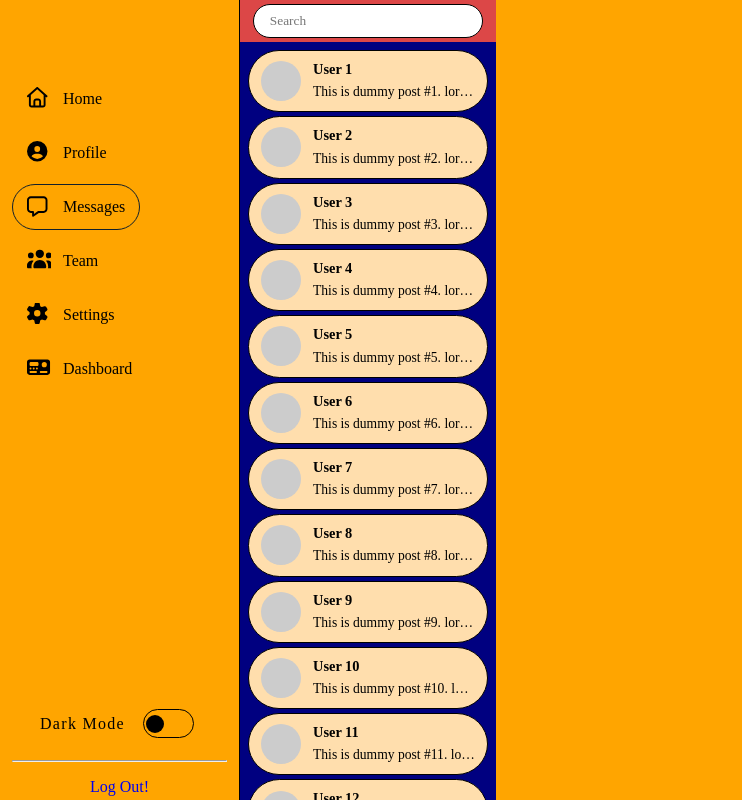
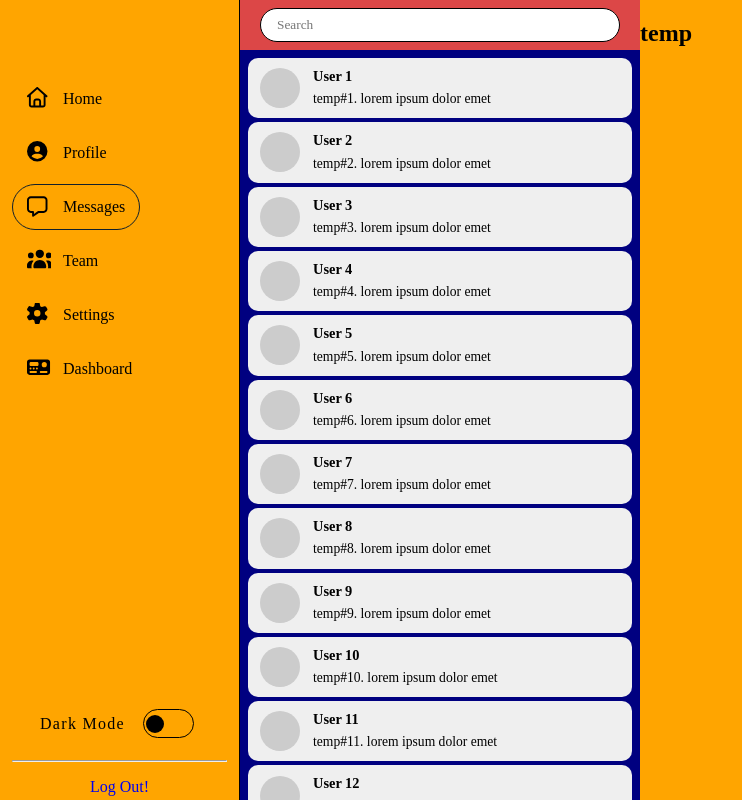
Before and after one commit to Stdnt-Poof/pkk, a React (Vite) app: page /Messages in a window 1280 px wide. Shown: the whole page, without its empty margins (0-742 px from the left). Built offline with nearby package versions, Linux system fonts and the light colour scheme.

Commit message:
Mainly Messages changes

```diff
--- a/src/App.css
+++ b/src/App.css
@@ -175,7 +175,7 @@
   grid-template-columns: repeat(2, minmax(0, 1fr));
 }
 .messages-page-layout {
-  grid-template-columns: clamp(12rem, 20vw, 16rem) minmax(0, 1fr);
+  grid-template-columns: clamp(25rem, 20vw, 32rem) minmax(0, 1fr);
 }
 /* Left sidebar */
 .left-sidebar {
@@ -506,7 +506,7 @@
   justify-content: center;
 }
 .Search-bar {
-  margin: 4px;
+  margin: 8px;
   width: 90%;
   padding: 8px 16px;
   border: 1px solid black;
@@ -525,17 +525,20 @@
   display: flex;
   flex-direction: row;
   align-items: center;
-  gap: 12px;
+  gap: 13px;
   width: 100%;
   padding: 10px 12px;
   border: 0;
-  border-radius: 40px;
-  background-color: navajowhite;
-  border: 1px solid black;
+  border-radius: 10px;
   font: inherit;
   color: inherit;
   text-align: left;
   cursor: pointer;
+}
+.dm-item.is-active {
+  border: 0;
+  background-color: navajowhite;
+  border: 1px solid black;
 }
 .dm-avatar {
   width: 40px;
@@ -544,7 +547,7 @@
   background-color: #ccc;
   flex-shrink: 0;
 }
-.dm-meta {
+.dm-info {
   display: flex;
   flex-direction: column;
   gap: 4px;
@@ -563,6 +566,28 @@
   overflow: hidden;
   text-overflow: ellipsis;
 }
+.dm-header {
+  width: 100%;
+  background-color: coral;
+  height: 64px;
+  padding: 10px 0px;
+  align-content: center;
+}
+.dm-header > .dm-info {
+  display: flex;
+  margin-left: 14px;
+  align-items: center;
+  font-size: 1.24rem;
+  flex-direction: row;
+}
+.dm-header-avatar {
+  width: 50px;
+  height: 50px;
+  background-color: #ccc;
+  border-radius: 50%;
+  flex-shrink: 0;
+  margin-right: 8px;
+}
 .messages {
   background-color: orange;
 }
--- a/src/pages/messagespage.jsx
+++ b/src/pages/messagespage.jsx
@@ -1,22 +1,31 @@
 
-const dummy_dm = Array.from({ length: 30 }, (_, i) => ({
+import { useState } from 'react'
+
+const DUMMY_DM = Array.from({ length: 30 }, (_, i) => ({
   id: i + 1,
   author: `User ${i + 1}`,
-  text: `This is dummy post #${i + 1}. lorem ipsum dolor    `,
+  text: `temp#${i + 1}. lorem ipsum dolor emet `,
 }))
 
 function Messagespage() {
+  const [activeDm, setActiveDm] = useState(null)
+
   return (
     <div className="page-layout messages-page-layout">
       <main className="chats">
         <div className="search-container">
-                    <input type="search" className="Search-bar" aria-label="Search" placeholder="Search"/>
+          <input type="search" className="Search-bar" aria-label="Search" placeholder="Search" />
         </div>
         <div className="dm-content">
-                    {dummy_dm.map((dm) => (
-                        <button type="button" className='dm-item' key={dm.id}>
-                            <span className="dm-avatar" aria-hidden="true" />
-                            <span className="dm-meta">
+          {DUMMY_DM.map((dm) => (
+            <button
+              type="button"
+              className={activeDm && activeDm.id === dm.id ? 'dm-item is-active' : 'dm-item'}
+              key={dm.id}
+              onClick={() => setActiveDm(dm)}
+            >
+              <div className="dm-avatar" aria-hidden="true" />
+              <span className="dm-info">
                 <span className="dm-author">{dm.author}</span>
                 <span className="dm-preview">{dm.text}</span>
               </span>
@@ -24,7 +33,20 @@ function Messagespage() {
           ))}
         </div>
       </main>
-            <aside className="messages"></aside>
+      <aside className="messages">
+        <div className="dm-msg">
+          {activeDm ? (
+            <header className='dm-header'>
+                <div className='dm-info'>
+                    <div className="dm-header-avatar" aria-hidden="true" />
+                    <div className='dm-header-user'>{activeDm.author}</div>
+                </div>
+            </header>
+          ) : (
+            <h1>temp</h1>
+          )}
+        </div>
+      </aside>
     </div>
   )
 }
```
Also changed, not shown: 1 other file (tests, documents, lock files or other folders). Lines whose indentation alone changed are shown as unchanged.
